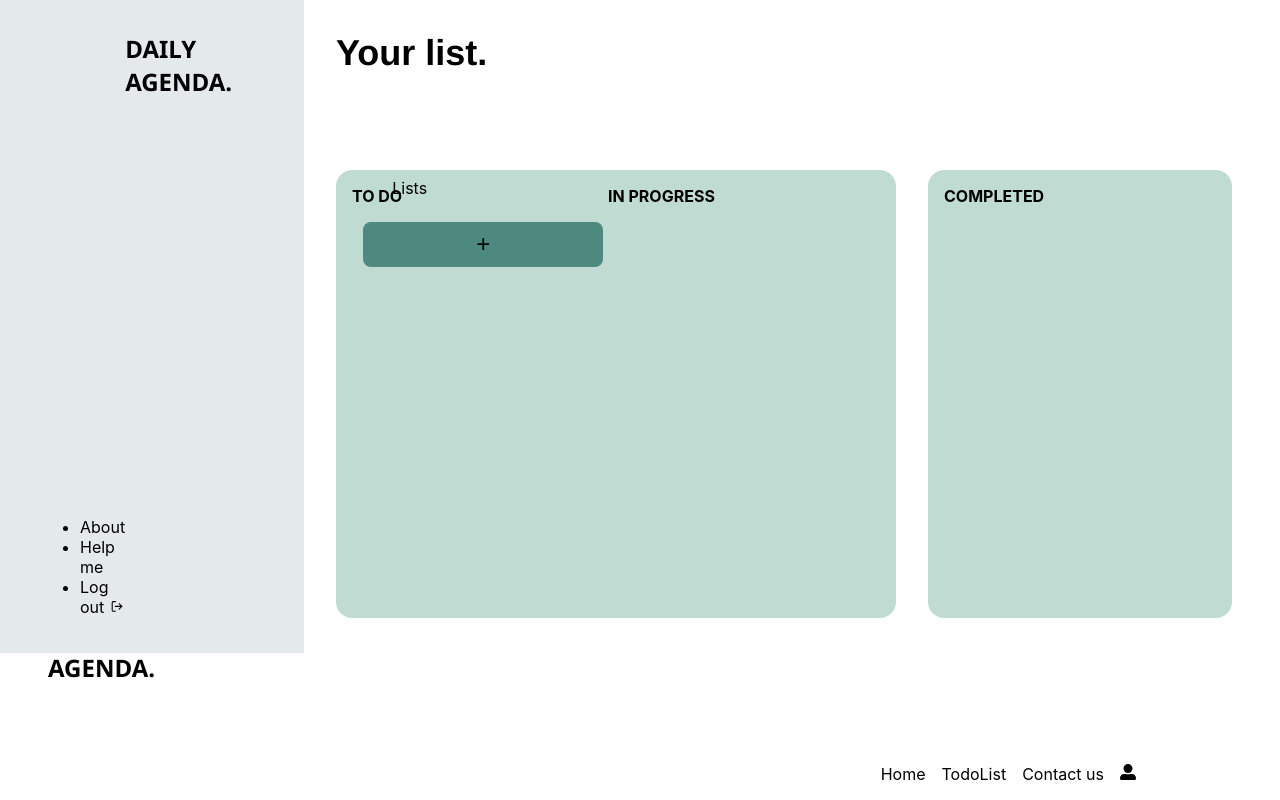
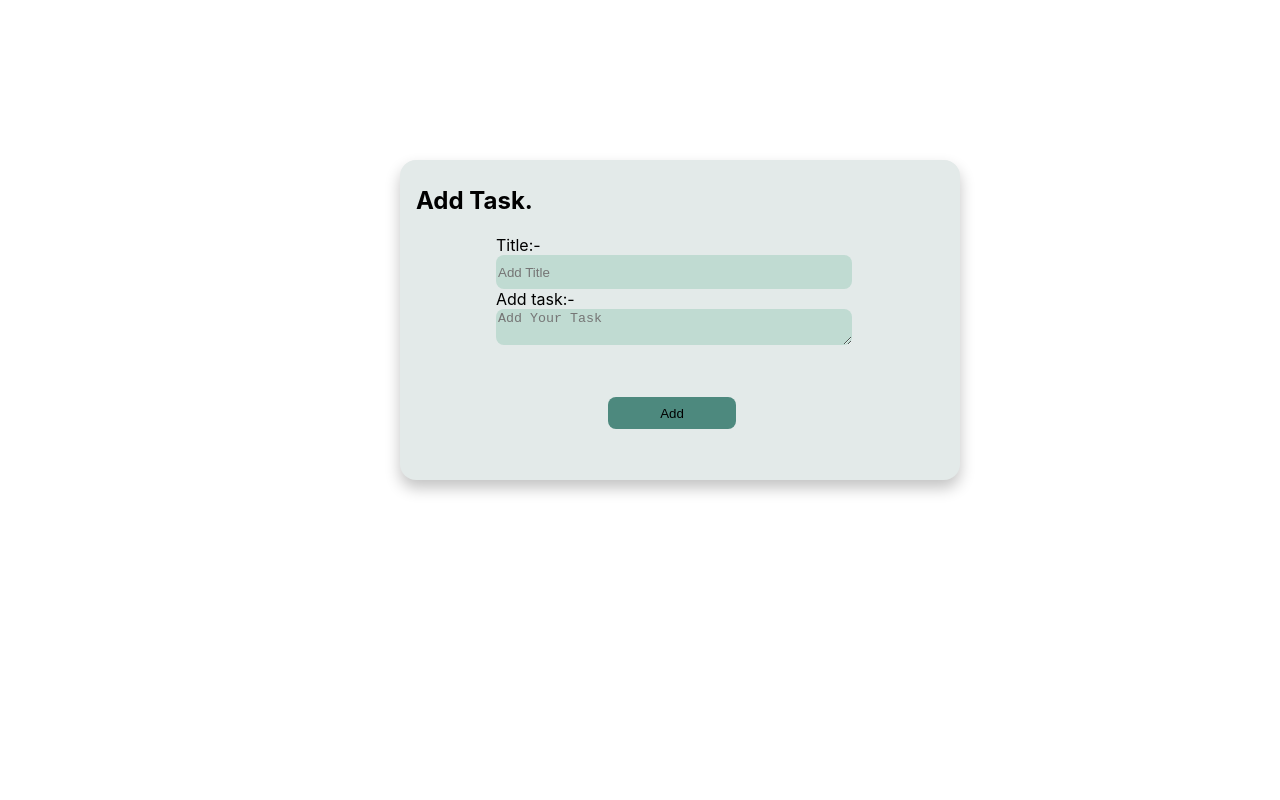
Before and after one commit to krinsh0906/MINIHACKETHONE, a React (Create React App) app in the folder minihackethone/: page / in a window 1280 px wide. Shown: the top 800 px of the page. Built offline with nearby package versions, Linux system fonts and the light colour scheme.

Commit message:
add this add task

```diff
--- a/minihackethone/src/App.js
+++ b/minihackethone/src/App.js
@@ -1,17 +1,18 @@
 // import Login from './login'
+// import './login.css'
 
 
 // import './App.css';
-import Completed from './completed';
-import './completed.css'
-import Inprogress from './inprogress';
-import './inprogress.css'
-import Todoadd from './todoadd';
-import './todoadd.css'
-import Todonav from './todonav';
-import './todonav.css'
-import Todopage from './todopage';
-import './todopage.css'
+// import Completed from './completed';
+// import './completed.css'
+// import Inprogress from './inprogress';
+// import './inprogress.css'
+// import Todoadd from './todoadd';
+// import './todoadd.css'
+// import Todonav from './todonav';
+// import './todonav.css'
+// import Todopage from './todopage';
+// import './todopage.css'
 // import './login.css';
 // import Homenav from './homenav';
 // import './homenav.css';
@@ -25,17 +26,9 @@ import './todopage.css'
 // import './footer.css'
 
 import './App.css';
-// import './login.css';
-import Homenav from './homenav';
-import './homenav.css';
-import Hero from './hero';
-import './hero.css'
-import Hometodo from './hometodo';
-import './hometodo.css'
-import Contactus from './contactus';
-import './contactus.css'
-import Footer from './footer';
-import './footer.css'
+import Addtask from './addtask';
+import './addtask.css'
+
 
 
 
@@ -51,17 +44,14 @@ function App() {
       <Hometodo/>
       <Contactus/>
       <Footer/> */}
-      <Todonav/>
+      {/* <Todonav/>
       <Todopage/>
       <Todoadd/>
       <Inprogress/>
-      <Completed/>
+      <Completed/> */}
+      <Addtask/>
 
-       <Homenav/>
-      <Hero/>
-      <Hometodo/>
-      <Contactus/>
-      <Footer/>
+
 
 
     </div>
--- /dev/null
+++ b/minihackethone/src/addtask.css
@@ -0,0 +1,30 @@
+.addtask-containor{
+    border: 1px solid none;
+    height: 20rem;
+    width: 35rem;
+    margin: 10rem 0 0 25rem;
+    background-color: #E3EAE9;
+    border-radius: 1rem;
+    box-shadow: rgba(0, 0, 0, 0.24) 0px 8px 15px;
+}
+.addtask-headding{
+   padding: .4rem 0 0 1rem;
+}
+.addtask-form{
+    margin-left: 5rem;
+}
+.main-inpute{
+    height: 2rem;
+    width: 22rem;
+    background-color: #C0DBD2;
+    border: none;
+    border-radius: .5rem;
+}
+.button{
+    width: 8rem;
+    height: 2rem;
+    margin: 3rem 0 0 7rem;
+    background-color: #4D897E;
+    border: none;
+    border-radius: .5rem;
+}
--- /dev/null
+++ b/minihackethone/src/addtask.js
@@ -0,0 +1,28 @@
+import React from 'react';
+
+function Addtask() {
+    return (
+        <div>
+            <div className='addtask-containor'>
+                <div className='addtask-headding'>
+                    <h2> Add Task.</h2>
+                <form className='addtask-form'>
+                    <div>
+                        <label>Title:-</label><br/>
+                        <input className='main-inpute' type='text' placeholder='Add Title'></input>
+                    </div>
+                    <div>
+                        <label>Add task:-</label><br/>
+                        <textarea className=' main-inpute'rows={4} placeholder='Add Your Task'></textarea>
+                    </div>
+                    <button className='button'>Add</button>
+
+                </form>
+
+                </div>
+            </div>
+        </div>
+    );
+}
+
+export default Addtask;
```
